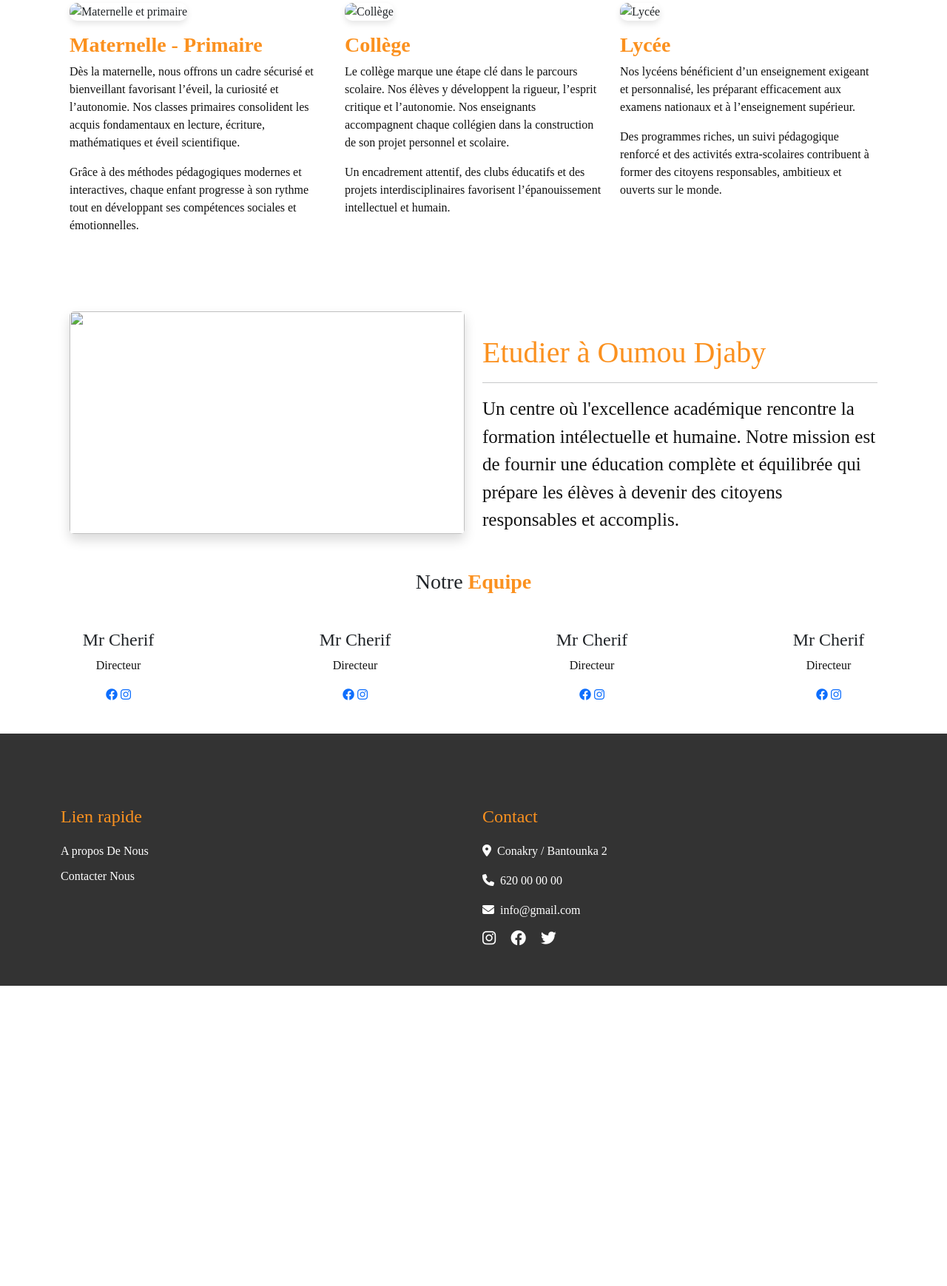
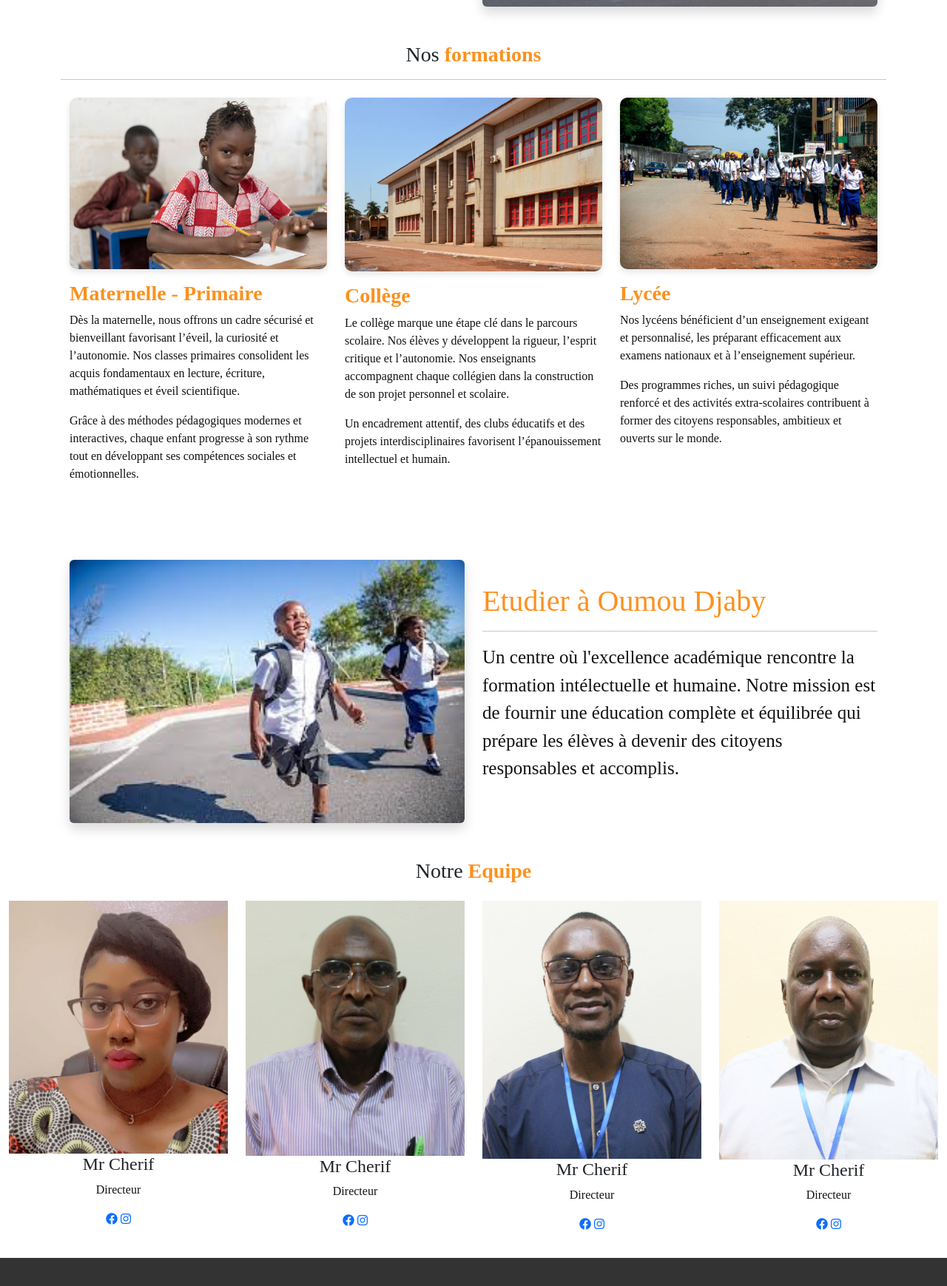
Before and after one commit to yaya23-pro/Projet_Ecole_Yaya, a plain HTML site: page index.html in a window 1280 px wide. Shown: the part 1939-3678 px from the top of the page at 74% size. Before the commit the page ends 3272 px from the top, so only its background shows below. Drawn offline with nearby package versions, Linux system fonts and the light colour scheme; a script that the page names is missing; files whose address does not match are found by name.

Commit message:
Update index.html

```diff
--- a/index.html
+++ b/index.html
@@ -116,7 +116,7 @@
                 </p>
             </div>
             <div class="col-lg-6 col-md-12 col-sm-12 mt-4 pb-10">
-                <img src="assets/5.jpg" alt="Valeurs de l'école" class="img-fluid w-100 valeurs-img rounded shadow">
+                <img src="5.jpg" alt="Valeurs de l'école" class="img-fluid w-100 valeurs-img rounded shadow">
             </div>
         </div>
     </section>
@@ -129,7 +129,7 @@
   <div class="row mt-4 mx-auto container">
     <!-- Maternelle - Primaire -->
     <div class="col-lg-4 col-md-6 col-sm-12 mb-4">
-      <img class="img-fluid mb-3 formation-img" src="assets/2.jpg" alt="Maternelle et primaire">
+      <img class="img-fluid mb-3 formation-img" src="2.jpg" alt="Maternelle et primaire">
       <h3 class="text-theme2">Maternelle - Primaire</h3>
       <p class="para">
         Dès la maternelle, nous offrons un cadre sécurisé et bienveillant favorisant l’éveil, la curiosité et l’autonomie.
@@ -142,7 +142,7 @@
 
     <!-- Collège -->
     <div class="col-lg-4 col-md-6 col-sm-12 mb-4">
-      <img class="img-fluid mb-3 formation-img" src="assets/3.jpg" alt="Collège">
+      <img class="img-fluid mb-3 formation-img" src="3.jpg" alt="Collège">
       <h3 class="text-theme2">Collège</h3>
       <p class="para">
         Le collège marque une étape clé dans le parcours scolaire. Nos élèves y développent la rigueur, l’esprit critique et l’autonomie.
@@ -155,7 +155,7 @@
 
     <!-- Lycée -->
     <div class="col-lg-4 col-md-6 col-sm-12 mb-4">
-      <img class="img-fluid mb-3 formation-img" src="assets/11.jpg" alt="Lycée">
+      <img class="img-fluid mb-3 formation-img" src="11.jpg" alt="Lycée">
       <h3 class="text-theme2">Lycée</h3>
       <p class="para">
         Nos lycéens bénéficient d’un enseignement exigeant et personnalisé, les préparant efficacement aux examens nationaux et à l’enseignement supérieur.
@@ -171,7 +171,7 @@
 <section class="mt-4">
     <div class="row mx-auto container">
         <div class="col-lg-6 col-md-6 col-sm-12 my-3">
-            <img src="assets/7.jpg" alt="" class="img-fluid w-100 h-100 object-fit-cover rounded shadow">
+            <img src="7.jpg" alt="" class="img-fluid w-100 h-100 object-fit-cover rounded shadow">
         </div>
         <div class="col-lg-6 col-md-6 col-sm-12 mt-5">
             <h3 class="etudier">Etudier à Oumou Djaby</h3>
@@ -188,7 +188,7 @@
     <div class="row mx-auto justify-content-center">
             <div class="col-lg-3 col-md-6 col-sm-12 mb-4 text-center">
                     <div class="prof">
-                    <img src="assets/Pro1.jpg" alt="" class="img-fluid">
+                    <img src="Pro1.jpg" alt="" class="img-fluid">
                 <h4>Mr Cherif</h4>
                     <p>Directeur</p>
                     <a href="#"><i class="fab fa-facebook"></i></a>
@@ -197,7 +197,7 @@
             </div>
             <div class="col-lg-3 col-md-6 col-sm-12 text-center">
                     <div class="prof">
-                        <img src="assets/Pro2.jpg" alt="" class="img-fluid">
+                        <img src="Pro2.jpg" alt="" class="img-fluid">
                         <h4>Mr Cherif</h4>
                         <p>Directeur</p>
                         <a href="#"><i class="fab fa-facebook"></i></a>
@@ -206,7 +206,7 @@
             </div>
                 <div class="col-lg-3 col-md-6 col-sm-12 text-center">
                     <div class="prof">
-                        <img src="assets/Pro3.jpg" alt="" class="img-fluid">
+                        <img src="Pro3.jpg" alt="" class="img-fluid">
                         <h4>Mr Cherif</h4>
                         <p>Directeur</p>
                         <a href="#"><i class="fab fa-facebook"></i></a>
@@ -215,7 +215,7 @@
                 </div>
             <div class="col-lg-3 col-md-6 col-sm-12 text-center">
                 <div class="prof">
-                    <img src="assets/Prof4.jpg" alt="" class="img-fluid">
+                    <img src="Prof4.jpg" alt="" class="img-fluid">
                     <h4>Mr Cherif</h4>
                     <p>Directeur</p>
                     <a href="#"><i class="fab fa-facebook"></i></a>
```
